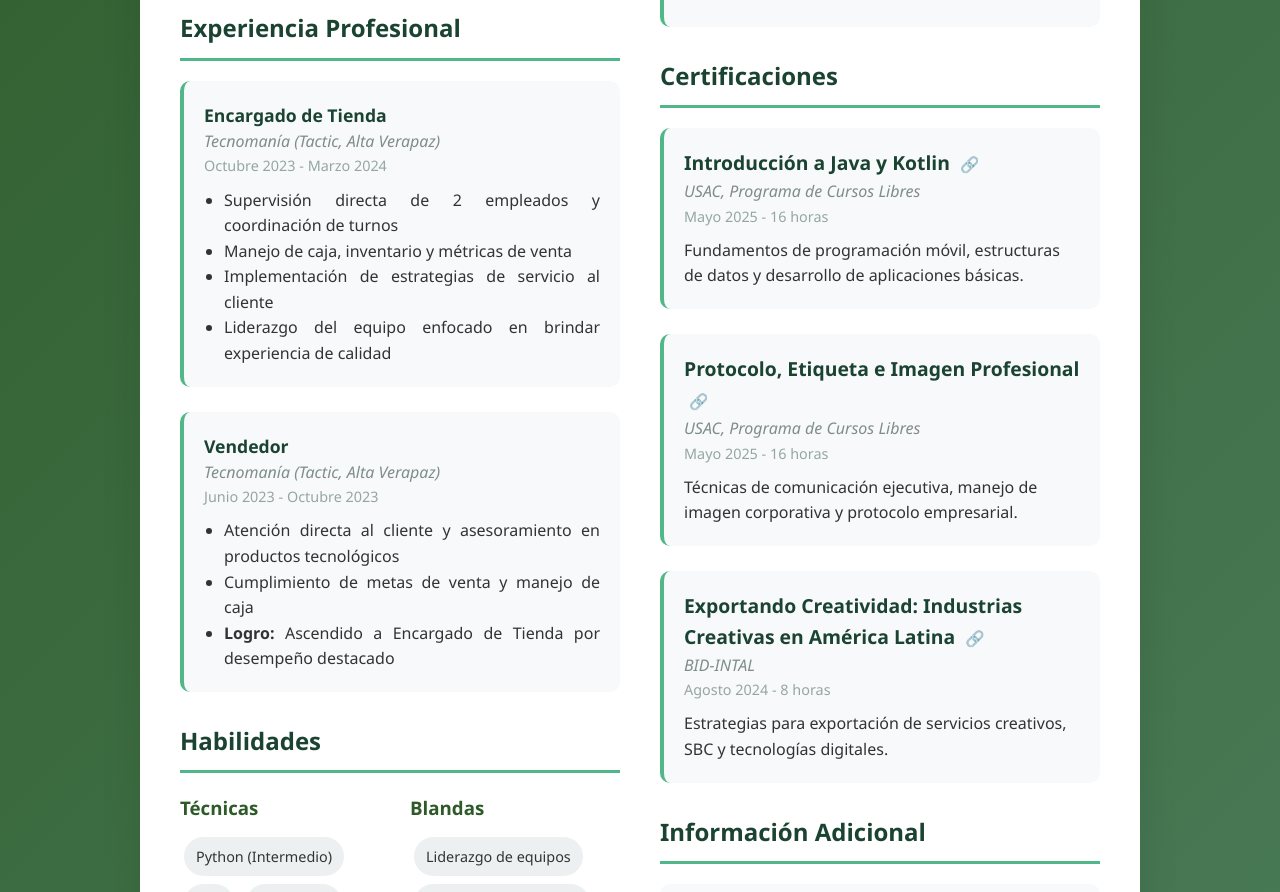
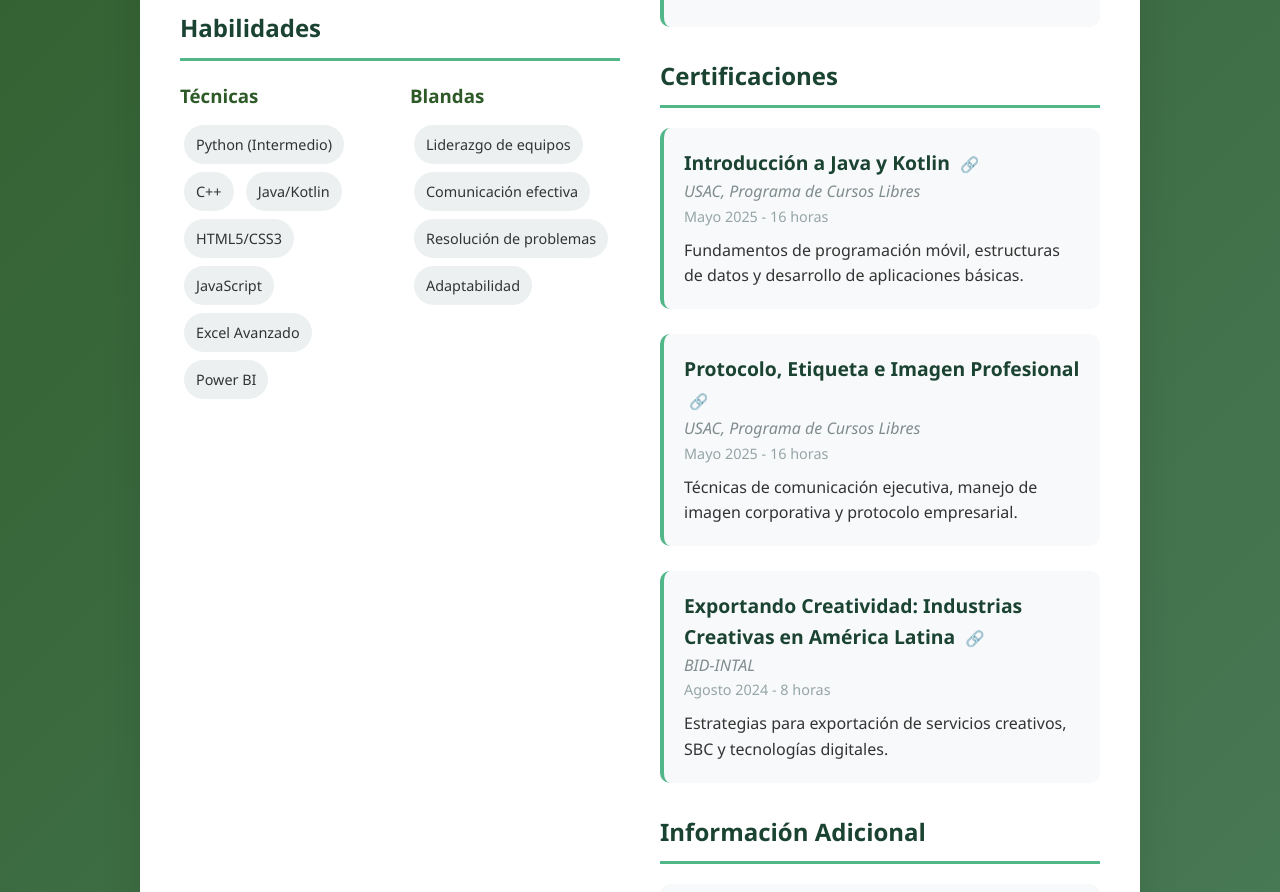
Before and after one commit to Rod-Rod-Rod/Rod-Rod-Rod, a plain HTML site: page index.html in a window 1280 px wide. Shown: the part 809-1701 px from the top of the page. Drawn offline with Linux system fonts and the light colour scheme.

Commit message:
Quitada de experiencia
En el perfil se veia mal

```diff
--- a/index.html
+++ b/index.html
@@ -38,32 +38,6 @@
                         Actualmente continúo mi formación técnica y desarrollo personal con el objetivo de obtener estabilidad
                         laboral y crecer profesionalmente dentro de una empresa comprometida.
                     </p>
-                </section>
-
-                <section class="section">
-                    <h2>Experiencia Profesional</h2>
-                    <div class="experience-item">
-                        <div class="job-title">Encargado de Tienda</div>
-                        <div class="company">Tecnomanía (Tactic, Alta Verapaz)</div>
-                        <div class="date">Octubre 2023 - Marzo 2024</div>
-                        <ul class="experience-list">
-                            <li>Supervisión directa de 2 empleados y coordinación de turnos</li>
-                            <li>Manejo de caja, inventario y métricas de venta</li>
-                            <li>Implementación de estrategias de servicio al cliente</li>
-                            <li>Liderazgo del equipo enfocado en brindar experiencia de calidad</li>
-                        </ul>
-                    </div>
-
-                    <div class="experience-item">
-                        <div class="job-title">Vendedor</div>
-                        <div class="company">Tecnomanía (Tactic, Alta Verapaz)</div>
-                        <div class="date">Junio 2023 - Octubre 2023</div>
-                        <ul class="experience-list">
-                            <li>Atención directa al cliente y asesoramiento en productos tecnológicos</li>
-                            <li>Cumplimiento de metas de venta y manejo de caja</li>
-                            <li><strong>Logro:</strong> Ascendido a Encargado de Tienda por desempeño destacado</li>
-                        </ul>
-                    </div>
                 </section>
 
                 <section class="section">
```
